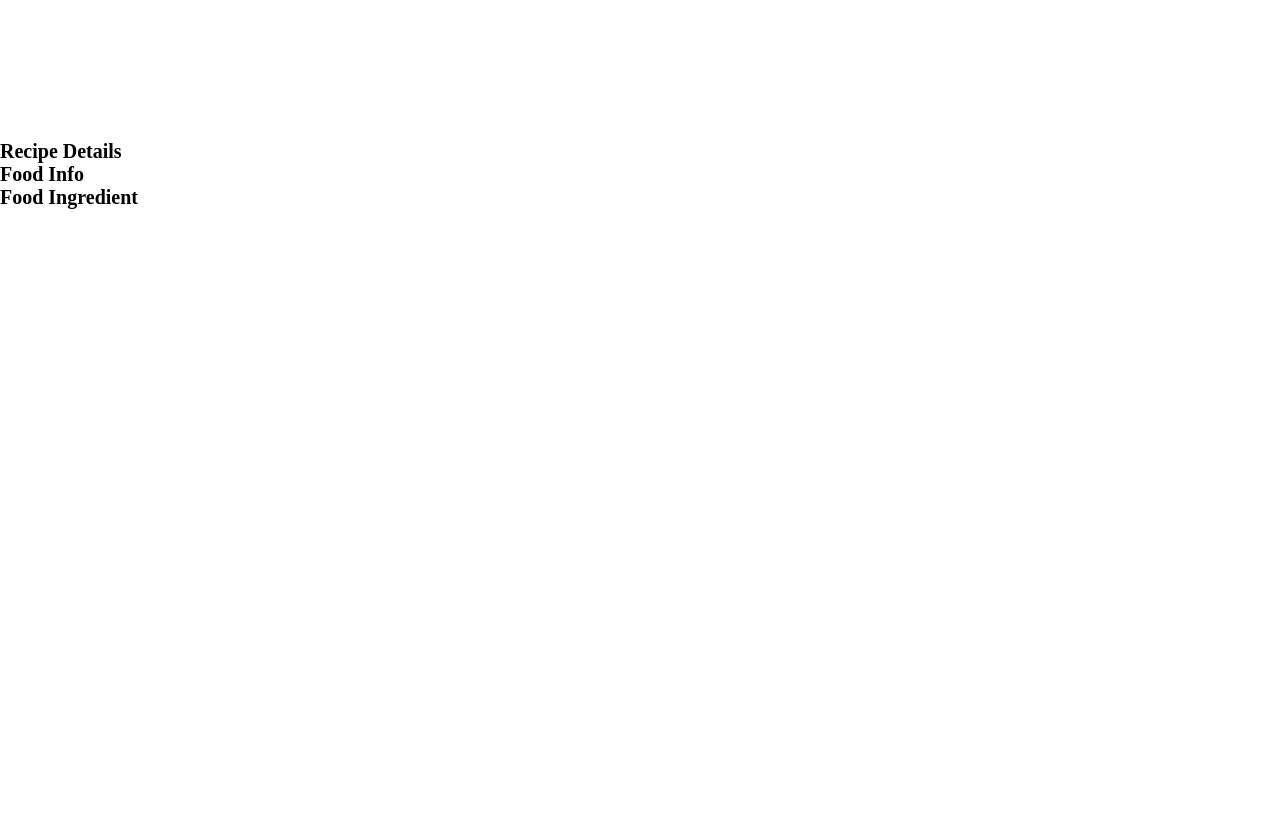
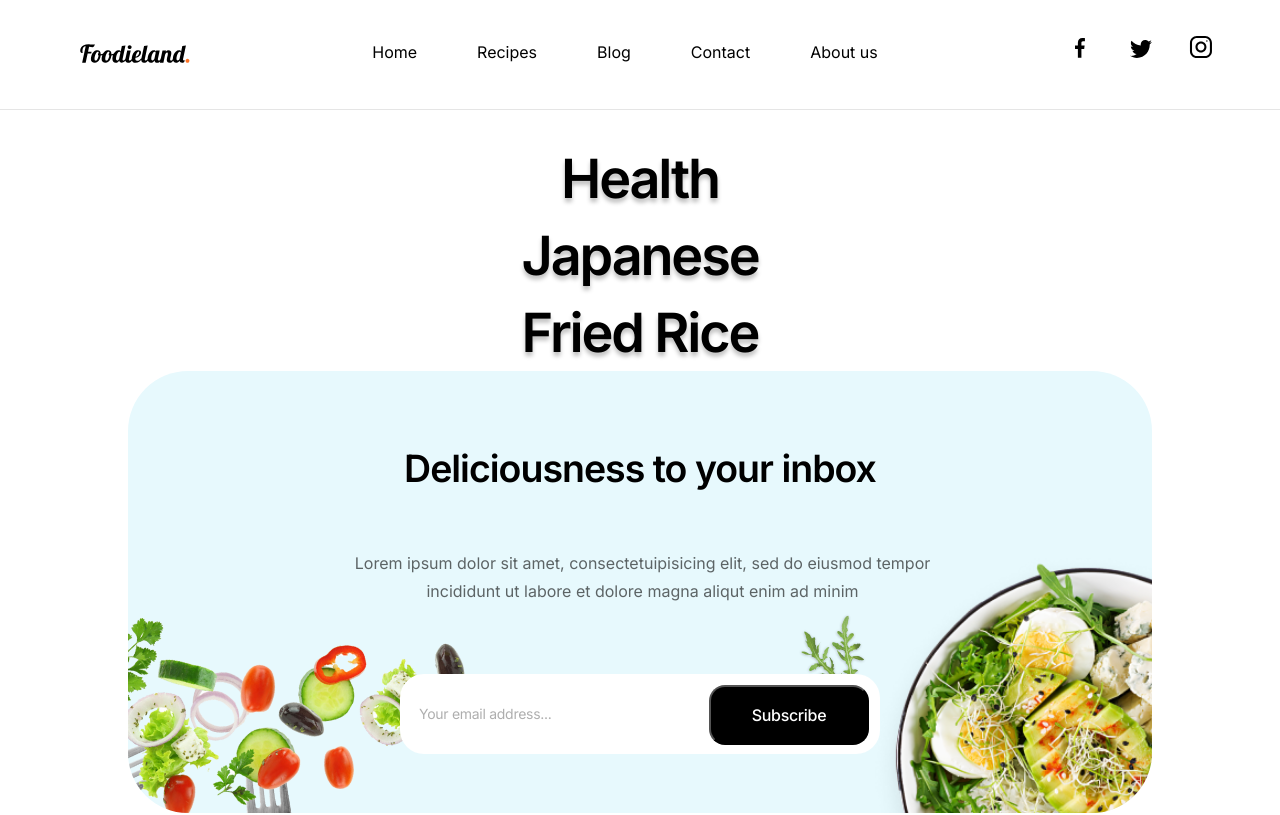
Before and after one commit to NaosouBruno/V-Food, a React (Vite) app: page /details in a window 1280 px wide. Shown: the top 815 px of the page. Built offline with nearby package versions, Linux system fonts and the light colour scheme.

Commit message:
criando scss do titulo da receita em food info

```diff
--- a/src/components/molecules/FoodInfo/index.jsx
+++ b/src/components/molecules/FoodInfo/index.jsx
@@ -1,8 +1,8 @@
 import "./info.scss";
 function FoodInfo() {
   return (
-    <div>
-      <h1>Food Info</h1>
+    <div className="foodInfo">
+      <h2 className="foodInfo-title">Health Japanese Fried Rice</h2>
     </div>
   );
 }
--- a/src/components/molecules/FoodInfo/info.scss
+++ b/src/components/molecules/FoodInfo/info.scss
@@ -0,0 +1,18 @@
+@use "/public/styles/variables" as *;
+.foodInfo {
+  display: flex;
+  justify-content: center;
+  &-title {
+    width: 300px;
+
+    font-family: $inter;
+    font-style: normal;
+    font-weight: $fontWeightTitle;
+    font-size: 54px;
+    line-height: 77px;
+    text-align: center;
+    letter-spacing: -0.04em;
+    color: $colorDark;
+    text-shadow: 0px 4px 4px rgba(0, 0, 0, 0.25);
+  }
+}
--- a/src/components/molecules/FoodIngredient/index.jsx
+++ b/src/components/molecules/FoodIngredient/index.jsx
@@ -1,9 +1,5 @@
 import "./ingredient.scss";
 function FoodIngredient() {
-  return (
-    <div>
-      <h1>Food Ingredient</h1>
-    </div>
-  );
+  return <div></div>;
 }
 export default FoodIngredient;
--- a/src/components/organisms/RecipesDetails/index.jsx
+++ b/src/components/organisms/RecipesDetails/index.jsx
@@ -1,11 +1,14 @@
 import { FoodInfo, FoodIngredient } from "../../molecules/";
+import { Navbar, NewsletterForm, Footer } from "../../organisms";
 import "./recipeDetails.scss";
 function RecipesDetails() {
   return (
     <div>
-      <h1>Recipe Details</h1>
+      <Navbar />
       <FoodInfo />
       <FoodIngredient />
+      <NewsletterForm />
+      <Footer />
     </div>
   );
 }
```
